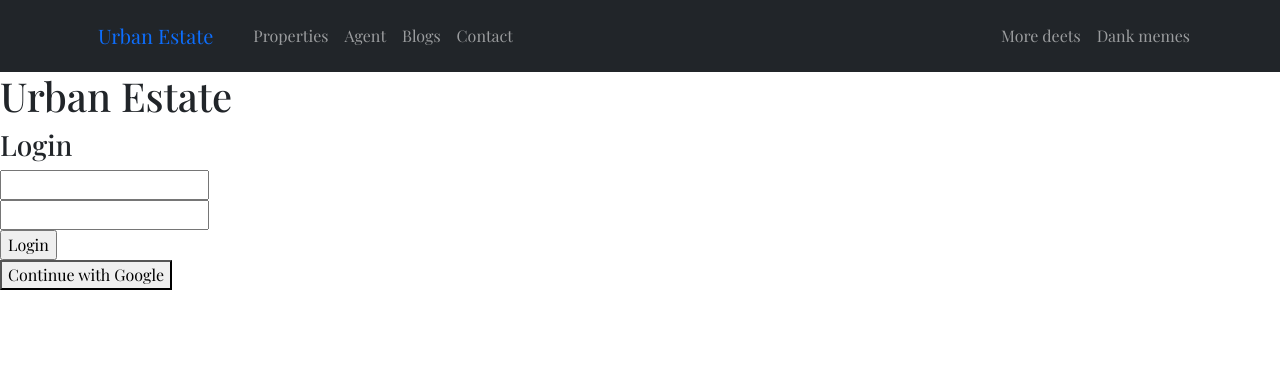
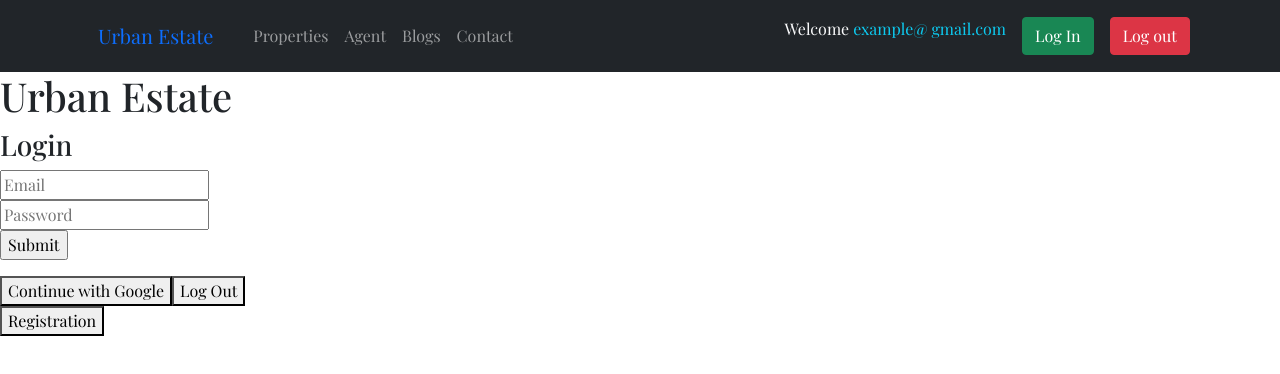
Before and after one commit to webdmamun/client-side-realState, a React (Create React App) app: page /login in a window 1280 px wide. Shown: the top 374 px of the page. Built offline with nearby package versions, Linux system fonts and the light colour scheme; no server answers.

Commit message:
authentication

```diff
--- a/src/Pages/Authentication/Login/Login.js
+++ b/src/Pages/Authentication/Login/Login.js
@@ -1,7 +1,31 @@
-import React from 'react';
+import React, { useState } from 'react';
+import { Link, useLocation, useNavigate } from 'react-router-dom';
+import useFirebase from '../../Hooks/useFirebase';
 import "./Login.css"
 
 const Login = () => {
+    const {signInWithGoogle,user,logOut,login,error}= useFirebase();
+    const [email,setEmail] = useState("")
+    const [password,setPassword] = useState("")
+    const location = useLocation();
+    const navigate = useNavigate();
+
+    const handleLogin = (e)=>{
+        login(email,password,location,navigate );
+        e.preventDefault();
+    };
+    const handleEmail = (e)=>{
+        setEmail(e.target.value);
+    };
+    const handlePassword = (e)=>{
+        setPassword(e.target.value);
+
+    };
+
+const handleGoogleLogin = () =>{
+    signInWithGoogle()
+};
+console.log(error);
 
     return (
         <div className='login'>
@@ -9,12 +33,16 @@ const Login = () => {
             <h1>Urban Estate</h1>
             <h3>Login</h3>
 
-            <form action="">
-                <input type="text" placeholder='' /><br />
-                <input type="text" placeholder='' /><br />
-                <input type="submit" value="Login" />
+            <form onSubmit={handleLogin}>
+                <input onBlur={handleEmail} type="email"  placeholder='Email'  /><br />
+                <input onBlur={handlePassword} type="password" placeholder='Password' /><br />
+                <input id="submit" type="submit" value="Submit" />
             </form>
-            <button>Continue with Google </button>
+            <p>{user?.email}</p>
+            <button onClick={handleGoogleLogin}>Continue with Google </button>
+            <button onClick={logOut}>Log Out</button>
+            <br />
+            <Link to="/registration"><button>Registration</button></Link>
             </div>
 
 
--- a/src/Pages/Authentication/Registration/Registration.js
+++ b/src/Pages/Authentication/Registration/Registration.js
@@ -1,19 +1,39 @@
-import React from 'react';
+import React, { useState } from 'react';
+import { Link, useNavigate } from 'react-router-dom';
+import useFirebase from '../../Hooks/useFirebase';
 import "./Registration.css"
 
 const Registration = () => {
+    const {registration,error}= useFirebase();
+    const [email,setEmail] = useState("");
+    const [password,setPassword] = useState("");
+    const navigation = useNavigate();
+
+const handleEmail = (e) =>{
+    setEmail(e.target.value);
+}
+const handlePassword = (e) =>{
+    setPassword(e.target.value);
+}
+const handleReg = (e) => {
+    registration(email, password,navigation);
+    e.preventDefault();
+}
+console.log(error);
     return (
 <div className=''>
             <div className="">
             <h1>Urban Estate</h1>
-            <h3>Login</h3>
+            <h3>registration</h3>
 
-            <form action="">
-                <input type="text" placeholder='' /><br />
-                <input type="text" placeholder='' /><br />
-                <input type="submit" value="Registration" />
+            <form onSubmit={handleReg}>
+                <input onBlur={handleEmail} type="email" placeholder='Your Email'/><br />
+                <input onBlur={handlePassword} type="password" placeholder='Your Password' /><br />
+                <input id="submit" type="submit" value="Submit" />
             </form>
-            <button>Continue with Google</button>
+                <button>Continue with Google</button>
+                <br />
+                <Link to="/login"><button>Login</button></Link>
             </div>
 
 
--- /dev/null
+++ b/src/Pages/Hooks/useFirebase.js
@@ -0,0 +1,140 @@
+import React, { useEffect, useState } from 'react';
+import initializeAuthentication from '../Firebase/Firebase.init';
+import { GoogleAuthProvider,getAuth,signInWithPopup,onAuthStateChanged,signOut,createUserWithEmailAndPassword, signInWithEmailAndPassword} from "firebase/auth";
+
+
+
+
+// firebase init
+initializeAuthentication();
+
+const useFirebase = () => {
+    const [user, setUser] = useState({});
+    const [isLoading, setIsLoading] = useState(true);
+    const [admin,setAdmin] = useState(false);
+    const [error,setError] = useState("");
+
+    const GoogleProvider = new GoogleAuthProvider();
+    const auth = getAuth();
+
+    // google sign in
+const signInWithGoogle = (location,navigate)=>{
+    setIsLoading(false)
+          signInWithPopup(auth, GoogleProvider)
+          .then((result) => {
+          const credential = GoogleAuthProvider.credentialFromResult(result);
+          const token = credential.accessToken;
+          const user = result.user;
+        //   saveUser(user.email, user.displayName, "PUT")
+        //   const destination = location?.state?.from || '/';
+        //   navigate(destination);
+
+
+
+          }).catch((error) => {
+          const errorCode = error.code;
+          const errorMessage = error.message;
+          setError(errorMessage)
+          })
+          .finally(() => setIsLoading(true));
+  }
+  //   logout
+const logOut =() =>{
+    setIsLoading(true);
+      const auth = getAuth();
+      signOut(auth).then(() => {
+        // Sign-out successful.
+      }).catch((error) => {
+        // An error happened.
+      })
+      .finally(() => setIsLoading(false));
+  }
+  // Auth Observer
+useEffect(() => {
+    onAuthStateChanged(auth, (user) => {
+      if (user) {
+          setUser(user);
+
+        const uid = user.uid;
+      }
+      else{
+        setUser({});
+      }
+      setIsLoading(false);
+    });
+
+  },[])
+
+  // registration
+const registration = (email, password,navigate) =>{
+    setIsLoading(false)
+      createUserWithEmailAndPassword(auth, email, password)
+    .then((userCredential) => {
+      const user = userCredential.user;
+    //   saveUser(user.email, user.displayName, "POST")
+      navigate('/');
+    })
+
+    .catch((error) => {
+      const errorCode = error.code;
+      const errorMessage = error.message;
+      setError(errorMessage)
+    })
+    .finally(() => setIsLoading(true));
+  }
+
+  // Log in
+
+  const login = (email, password,location,navigate) =>{
+    setIsLoading(false)
+    signInWithEmailAndPassword(auth, email, password)
+    .then((userCredential) => {
+      const destination = location?.state?.from || '/';
+      navigate(destination);
+      const user = userCredential.user;
+      // ...
+    })
+    .catch((error) => {
+      const errorCode = error.code;
+      const errorMessage = error.message;
+      setError(errorMessage)
+    })
+    .finally(() => setIsLoading(true));
+  }
+
+// {  // user post to db
+//   const saveUser = (email,displayName , method)=>{
+//     const user = {email, displayName};
+//     fetch('https://intense-crag-69313.herokuapp.com/users',{
+//                 method: method,
+//                 headers:{
+//                     'content-type': 'application/json'
+//                 },
+//                 body: JSON.stringify(user)
+
+//             })
+//   };}
+
+//   // load admin
+//   useEffect(()=>{
+//     fetch(`https://intense-crag-69313.herokuapp.com/users/${user.email}`)
+//     .then(res => res.json())
+//     .then(data => setAdmin(data.admin))
+//   },[user.email])
+
+
+    return (
+        {
+            user,
+            signInWithGoogle,
+            logOut,
+            registration,
+            login,
+            admin,
+            isLoading,
+            error
+        }
+    );
+};
+
+export default useFirebase;
--- a/src/Pages/Shared/Header/Header.js
+++ b/src/Pages/Shared/Header/Header.js
@@ -30,9 +30,11 @@ const Header = () => {
               </Nav.Link>
             </Nav>
             <Nav>
-              <Nav.Link href="#deets">More deets</Nav.Link>
-              <Nav.Link eventKey={2} href="#memes">
-                Dank memes
+
+              <Nav.Link className="text-light" href="">Welcome <span className="text-info">example@ gmail.com</span> </Nav.Link>
+              <Nav.Link as={Link} to="/login"><button className="btn btn-success"  >Log In</button></Nav.Link>
+              <Nav.Link eventKey={2} >
+                <button className="btn btn-danger" >Log out</button>
               </Nav.Link>
             </Nav>
           </Navbar.Collapse>
```
Also changed, not shown: src/Pages/Hooks/useAuth.js (added).
